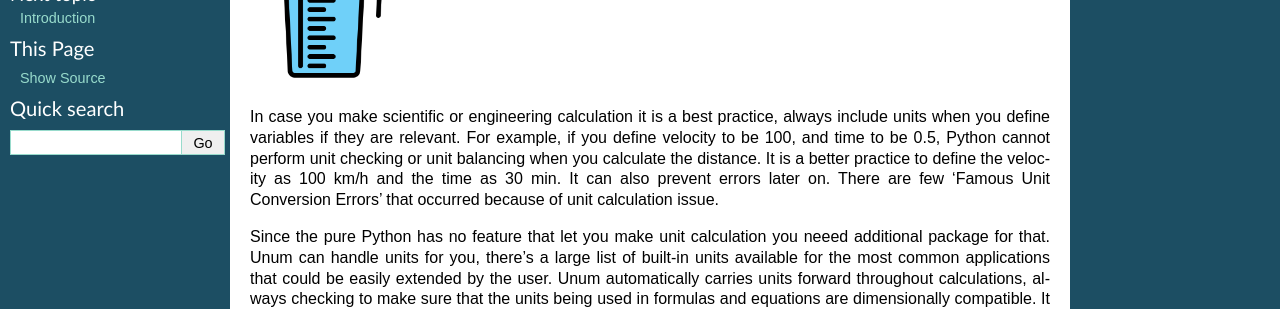
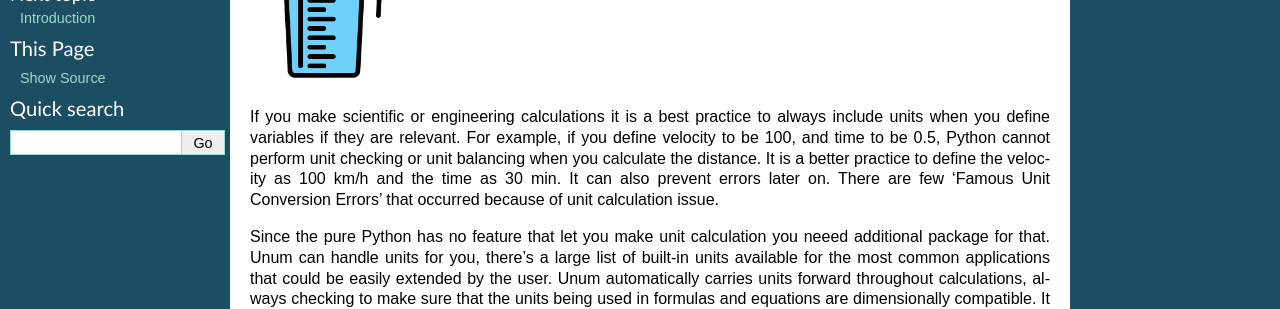
Before and after one commit to Serrindipity/ENERES-100-Unum, a Sphinx documentation site: the page built from docs/source/index.rst, in a window 1280 px wide. Shown: the part 149-458 px from the top of the page. Built offline with Sphinx 7.4.7, drawn with Linux system fonts in a browser that asks for light colours.

Commit message:
docs update

```diff
--- a/README.rst
+++ b/README.rst
@@ -89,4 +89,4 @@ Project website: https://unum.readthedocs.io
 
 Code repository: https://bitbucket.org/lukaszlaba/unum
 
-Contact: Lukasz Laba <lukaszlaba@gmail.pl>
+Contact: Lukasz Laba <lukaszlaba@gmail.com>
--- a/docs/source/index.rst
+++ b/docs/source/index.rst
@@ -11,7 +11,7 @@ Unum - units in python
    :class: floatingflask
    :width: 150
 
-In case you make scientific or engineering calculation it is a best practice, always include units when you define variables if they are relevant. For example, if you define velocity to be 100, and time to be 0.5, Python cannot perform unit checking or unit balancing when you calculate the distance. It is a better practice to define the velocity as 100 km/h and the time as 30 min. It can also prevent errors later on. There are few 'Famous Unit Conversion Errors' that occurred because of unit calculation issue.
+If you make scientific or engineering calculations it is a best practice to always include units when you define variables if they are relevant. For example, if you define velocity to be 100, and time to be 0.5, Python cannot perform unit checking or unit balancing when you calculate the distance. It is a better practice to define the velocity as 100 km/h and the time as 30 min. It can also prevent errors later on. There are few 'Famous Unit Conversion Errors' that occurred because of unit calculation issue.
 
 Since the pure Python has no feature that let you make unit calculation you neeed additional package for that. Unum can handle units for you, there's a large list of built-in units available for the most common applications that could be easily extended by the user. Unum automatically carries units forward throughout calculations, always checking to make sure that the units being used in formulas and equations are dimensionally compatible. It warns you if you try to perform math with quantities in incompatible units. For example, you get an error notification if you try to add quantities of length, temperature, time, and energy together.
 
--- a/docs/source/unum.rst
+++ b/docs/source/unum.rst
@@ -1,5 +1,3 @@
--*- restructuredtext -*-
-
 ============
 Introduction
 ============
```
